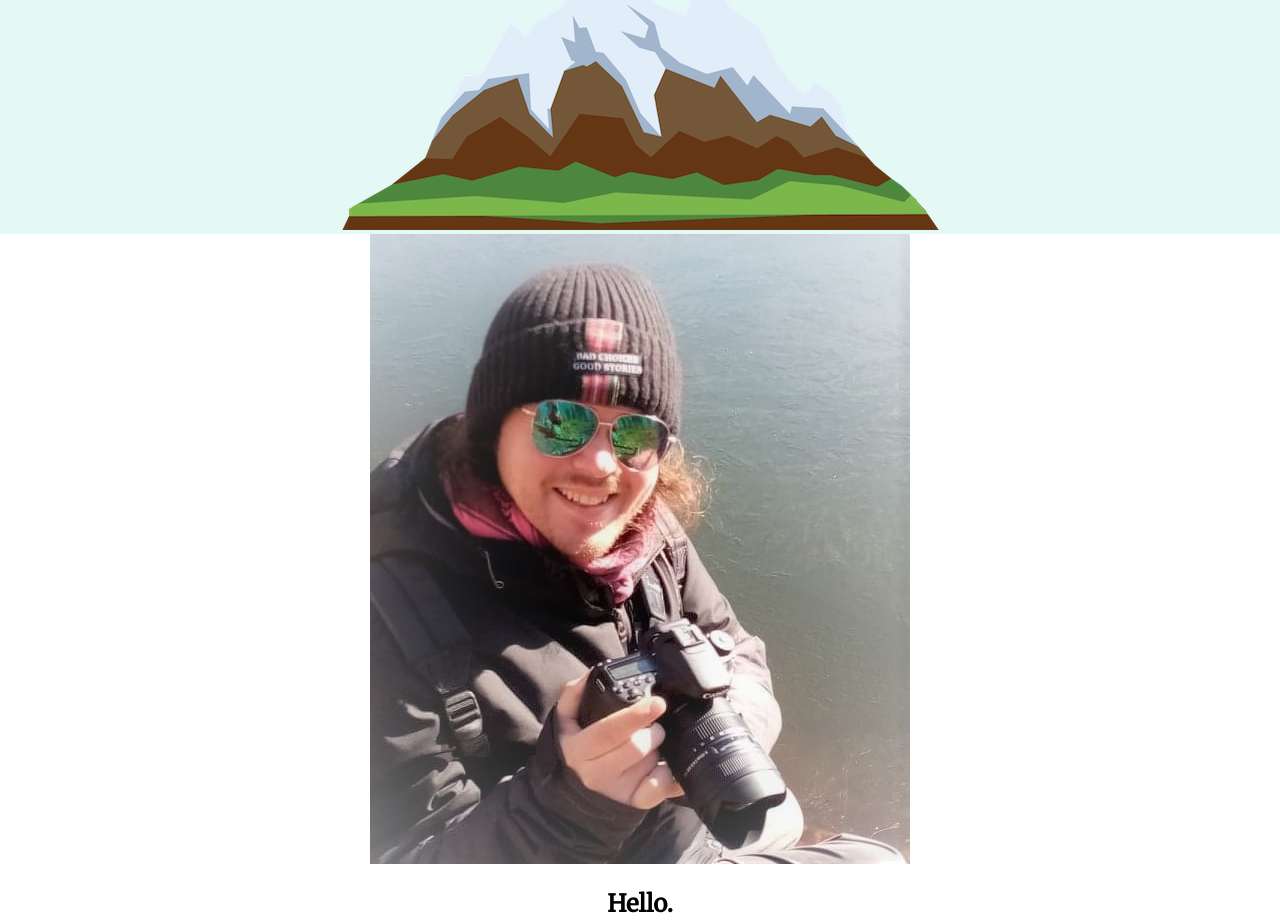
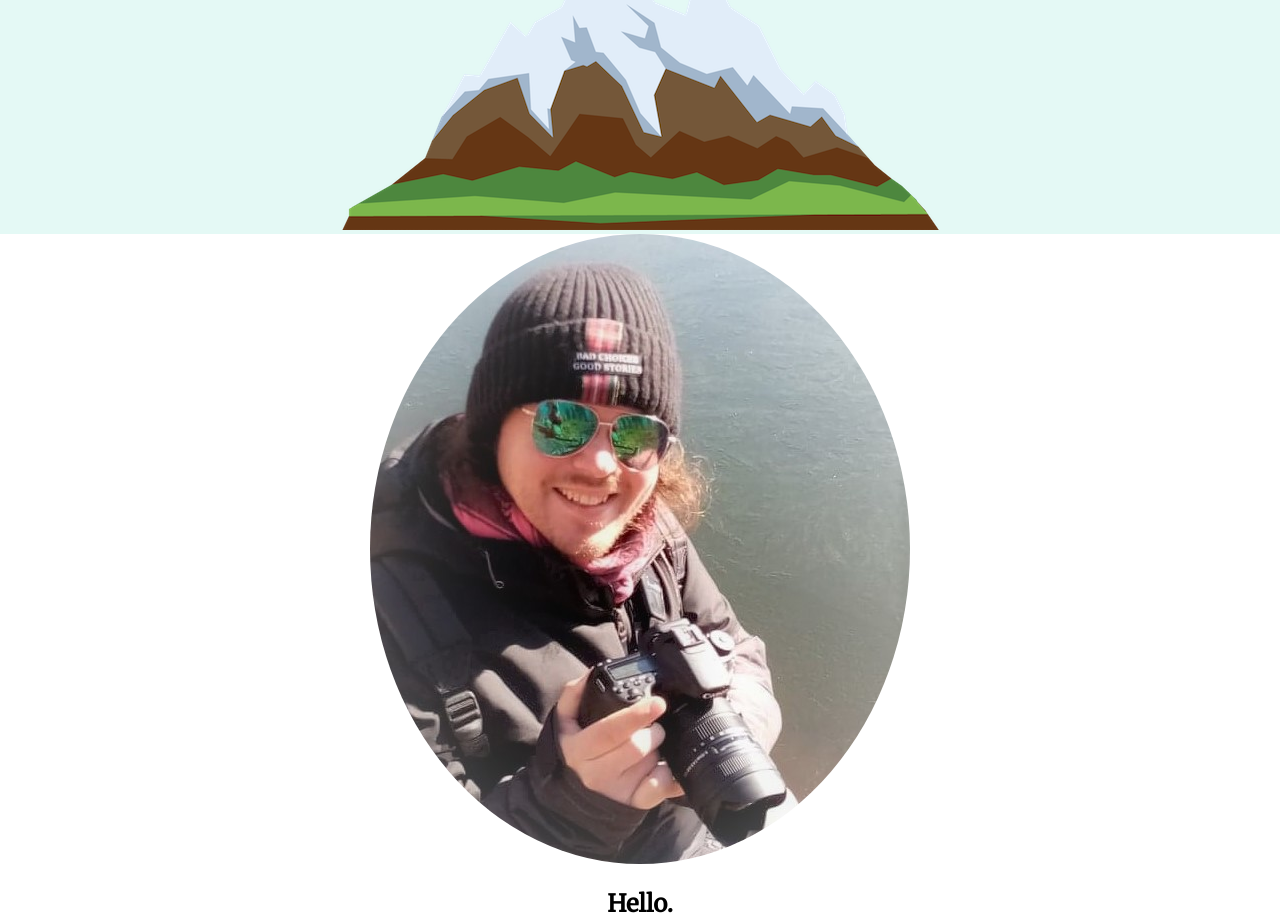
Before and after one commit to CaleneldaNelthea/HTMLChallenges, a plain HTML site: page CSS - My Site/index.html in a window 1280 px wide. Shown: the part 372-1294 px from the top of the page. Drawn offline with Linux system fonts and the light colour scheme.

Commit message:
added content

```diff
--- a/CSS - My Site/CSS/styles.css
+++ b/CSS - My Site/CSS/styles.css
@@ -45,3 +45,7 @@ h3 {
   left: 300px;
   bottom: 300px;
 }
+
+.profile {
+  border-radius: 50%;
+}
--- a/CSS - My Site/index.html
+++ b/CSS - My Site/index.html
@@ -17,7 +17,7 @@
     </div>
     <div class="middle-container">
   <div class="profile">
-    <img src="images/lemunda.jpg" alt="profile-img">
+    <img class="profile" src="images/lemunda.jpg" alt="profile-img">
     <h2>Hello.</h2>
     <p>I started as an IT techninian but over the years I have grown to ❤ coding and now I have gotten quite good at it. </p>
   </div>
```
